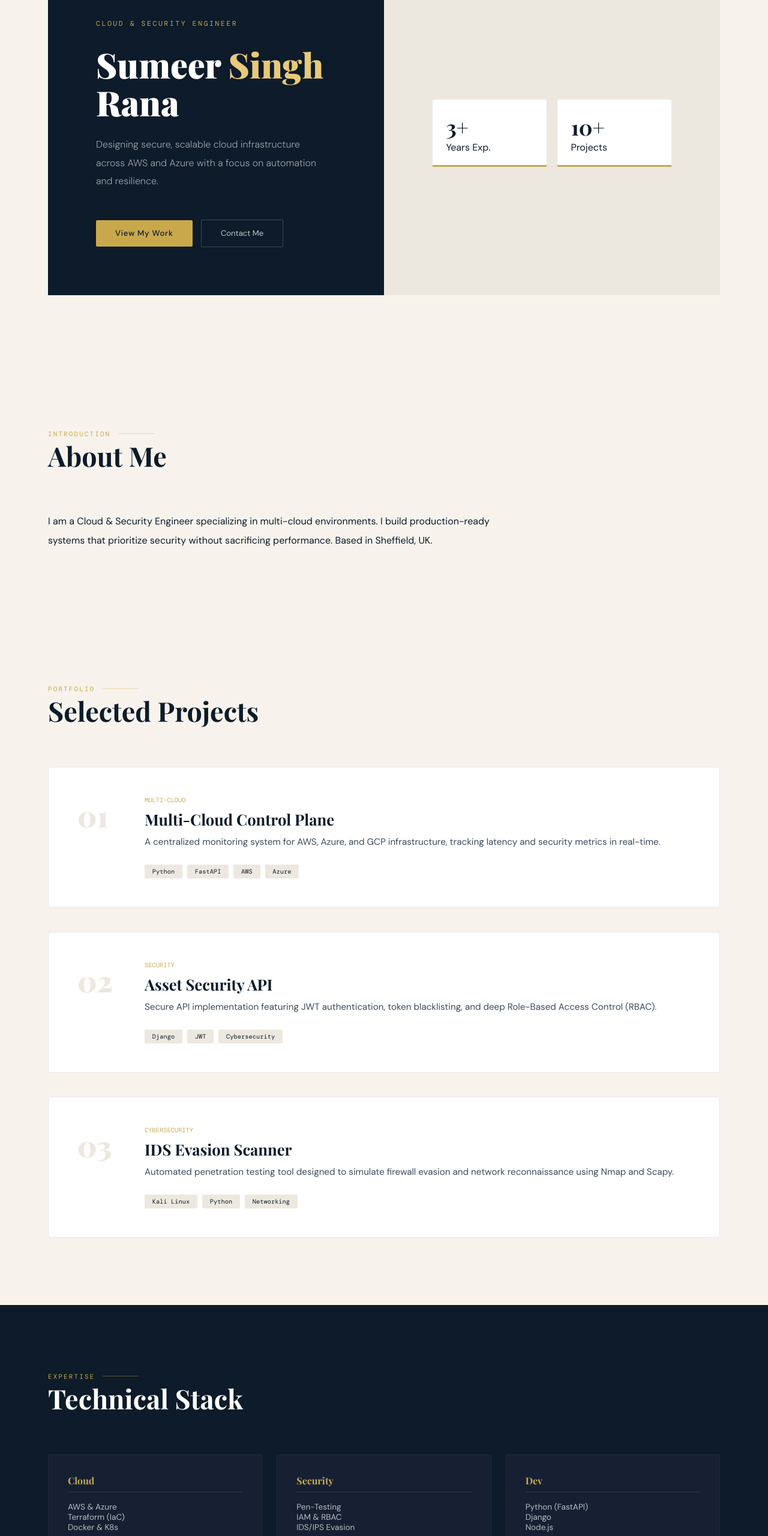
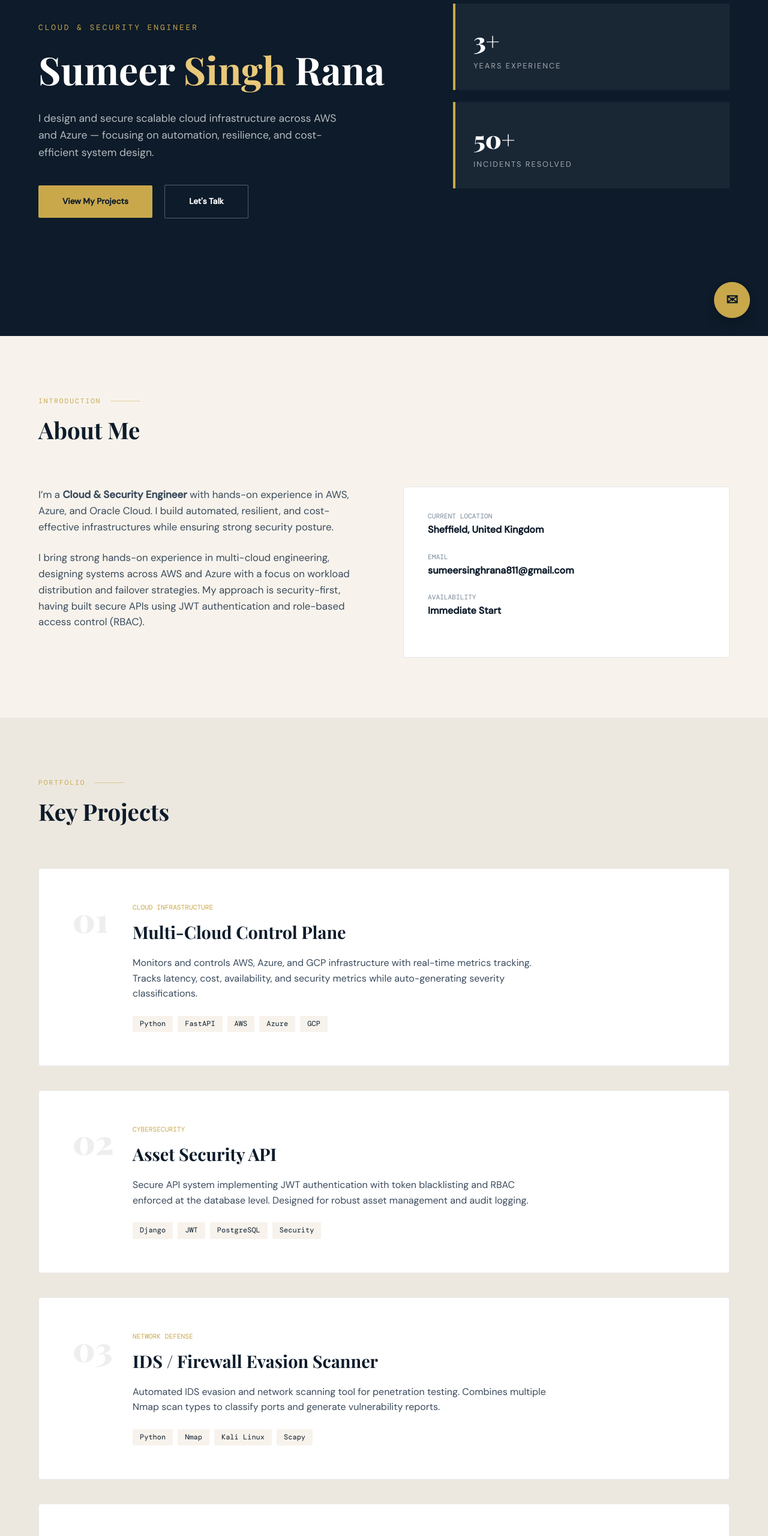
Before and after one commit to Singh847/sumeer-portfolio, a plain HTML site: page index.html in a window 1280 px wide. Shown: the part 240-2800 px from the top of the page at 60% size. Drawn offline with nearby package versions, Linux system fonts and the light colour scheme.

Commit message:
Update index.html

```diff
--- a/index.html
+++ b/index.html
@@ -22,85 +22,114 @@
     }
     *, *::before, *::after { box-sizing: border-box; margin: 0; padding: 0; }
     html { scroll-behavior: smooth; }
-    body { font-family: 'DM Sans', sans-serif; background: var(--cream); color: var(--text-dark); overflow-x: hidden; }
+    body { font-family: 'DM Sans', sans-serif; background: var(--cream); color: var(--text-dark); overflow-x: hidden; line-height: 1.6; }
 
+    /* Navigation */
     nav {
-      position: fixed; top: 0; left: 0; right: 0; z-index: 200;
+      position: fixed; top: 0; left: 0; right: 0; z-index: 1000;
       display: flex; justify-content: space-between; align-items: center;
-      padding: 1.4rem 5rem;
-      background: rgba(247,243,236,0.93);
-      backdrop-filter: blur(16px);
+      padding: 1.2rem 5%;
+      background: rgba(247,243,236,0.95);
+      backdrop-filter: blur(12px);
       border-bottom: 1px solid var(--border);
     }
-    .nav-logo { font-family: 'Playfair Display', serif; font-size: 1.1rem; color: var(--navy); }
+    .nav-logo { font-family: 'Playfair Display', serif; font-size: 1.2rem; font-weight: 900; color: var(--navy); text-decoration: none; }
     .nav-logo span { color: var(--gold); }
-    .nav-links { display: flex; gap: 2.5rem; list-style: none; }
-    .nav-links a { font-size: 0.82rem; font-weight: 500; color: var(--text-mid); text-decoration: none; letter-spacing: 0.04em; transition: color 0.2s; }
+    .nav-links { display: flex; gap: 2rem; list-style: none; }
+    .nav-links a { font-size: 0.85rem; font-weight: 500; color: var(--text-mid); text-decoration: none; transition: 0.3s; text-transform: uppercase; letter-spacing: 1px; }
     .nav-links a:hover { color: var(--gold); }
-    .nav-cta { padding: 0.55rem 1.4rem; background: var(--navy); color: var(--white) !important; border-radius: 2px; text-decoration: none; }
 
-    #hero { min-height: 100vh; display: grid; grid-template-columns: 1fr 1fr; align-items: stretch; }
-    .hero-left { background: var(--navy); padding: 10rem 5rem 5rem; display: flex; flex-direction: column; justify-content: center; position: relative; overflow: hidden; }
-    .hero-eyebrow { font-family: 'DM Mono', monospace; font-size: 0.72rem; letter-spacing: 0.22em; text-transform: uppercase; color: var(--gold); margin-bottom: 1.8rem; }
-    .hero-name { font-family: 'Playfair Display', serif; font-size: clamp(2.8rem, 4.5vw, 4.2rem); font-weight: 900; line-height: 1.1; color: var(--white); margin-bottom: 1.5rem; }
-    .hero-name em { font-style: normal; color: var(--gold-light); }
-    .hero-desc { font-size: 1rem; color: rgba(255,255,255,0.6); line-height: 1.9; max-width: 380px; margin-bottom: 3rem; font-weight: 300; }
+    /* Hero Section */
+    #hero {
+      min-height: 100vh;
+      display: grid;
+      grid-template-columns: 1.2fr 0.8fr;
+      align-items: center;
+      background: var(--navy);
+      color: white;
+      padding: 0 5%;
+    }
+    .hero-content { padding-top: 80px; }
+    .hero-eyebrow { font-family: 'DM Mono', monospace; color: var(--gold); font-size: 0.8rem; letter-spacing: 3px; margin-bottom: 1.5rem; }
+    .hero-name { font-family: 'Playfair Display', serif; font-size: clamp(2.5rem, 5vw, 4.5rem); line-height: 1.1; margin-bottom: 2rem; }
+    .hero-name em { color: var(--gold-light); font-style: normal; }
+    .hero-desc { max-width: 500px; color: rgba(255,255,255,0.7); margin-bottom: 2.5rem; font-size: 1.1rem; }
 
-    .btn-gold { display: inline-block; padding: 0.85rem 2rem; background: var(--gold); color: var(--navy); font-size: 0.82rem; font-weight: 500; letter-spacing: 0.06em; text-decoration: none; border-radius: 2px; transition: 0.2s; }
-    .btn-ghost { display: inline-block; padding: 0.85rem 2rem; border: 1px solid rgba(255,255,255,0.2); color: rgba(255,255,255,0.75); font-size: 0.82rem; text-decoration: none; border-radius: 2px; transition: 0.2s; }
+    .btn { display: inline-block; padding: 1rem 2.5rem; border-radius: 2px; text-decoration: none; font-weight: 600; font-size: 0.85rem; transition: 0.3s; }
+    .btn-gold { background: var(--gold); color: var(--navy); margin-right: 1rem; }
+    .btn-gold:hover { background: var(--gold-light); transform: translateY(-3px); }
+    .btn-outline { border: 1px solid rgba(255,255,255,0.3); color: white; }
+    .btn-outline:hover { border-color: var(--gold); color: var(--gold); }
 
-    .hero-right { background: var(--cream2); padding: 10rem 5rem 5rem; display: flex; flex-direction: column; justify-content: center; gap: 1.2rem; }
-    .kpi-row { display: grid; grid-template-columns: 1fr 1fr; gap: 1rem; }
-    .kpi { background: var(--white); border: 1px solid var(--border); padding: 1.4rem; border-radius: 3px; position: relative; }
-    .kpi::before { content: ''; position: absolute; bottom: 0; left: 0; right: 0; height: 3px; background: var(--gold); }
-    .kpi-num { font-family: 'Playfair Display', serif; font-size: 2.2rem; font-weight: 700; color: var(--navy); }
+    /* General Section Styling */
+    section { padding: 100px 5%; }
+    .section-header { margin-bottom: 4rem; }
+    .section-eyebrow { font-family: 'DM Mono', monospace; font-size: 0.7rem; color: var(--gold); text-transform: uppercase; letter-spacing: 2px; display: flex; align-items: center; gap: 15px; }
+    .section-eyebrow::after { content: ''; width: 50px; height: 1px; background: var(--gold); opacity: 0.5; }
+    .section-title { font-family: 'Playfair Display', serif; font-size: clamp(2rem, 3vw, 3rem); color: var(--navy); margin-top: 0.5rem; }
 
-    section { padding: 7rem 5rem; }
-    .section-header { margin-bottom: 4rem; }
-    .section-eyebrow { font-family: 'DM Mono', monospace; font-size: 0.68rem; letter-spacing: 0.2em; color: var(--gold); text-transform: uppercase; display: flex; align-items: center; gap: 0.8rem; }
-    .section-eyebrow::after { content: ''; flex: 1; max-width: 60px; height: 1px; background: var(--gold); opacity: 0.4; }
-    .section-title { font-family: 'Playfair Display', serif; font-size: clamp(2rem, 3.5vw, 2.8rem); font-weight: 700; color: var(--navy); }
+    /* About Grid */
+    .about-grid { display: grid; grid-template-columns: 1fr 1fr; gap: 4rem; align-items: start; }
+    .about-text p { margin-bottom: 1.5rem; font-size: 1.05rem; color: var(--text-mid); }
+    .info-card { background: white; padding: 2.5rem; border-radius: 4px; border: 1px solid var(--border); }
+    .info-item { margin-bottom: 1.5rem; }
+    .info-label { font-family: 'DM Mono'; font-size: 0.7rem; color: var(--text-light); text-transform: uppercase; }
+    .info-value { font-weight: 600; color: var(--navy); }
 
-    /* PROJECTS SECTION STYLES */
-    #projects { background: var(--cream); }
+    /* Projects (The Fixed Part) */
+    #projects { background: var(--cream2); }
     .projects-list { display: flex; flex-direction: column; gap: 2.5rem; }
-    .project-item {
-      display: grid; grid-template-columns: 80px 1fr; gap: 2rem; align-items: start;
-      background: var(--white); border: 1px solid var(--border); border-radius: 4px;
-      padding: 3rem; transition: 0.3s;
+    .project-card {
+      display: grid;
+      grid-template-columns: 100px 1fr;
+      background: var(--white);
+      padding: 3.5rem;
+      border-radius: 4px;
+      border: 1px solid var(--border);
+      transition: 0.4s cubic-bezier(0.165, 0.84, 0.44, 1);
     }
-    .project-item:hover { transform: translateY(-5px); box-shadow: 0 10px 30px rgba(0,0,0,0.05); }
-    .project-num { font-family: 'Playfair Display', serif; font-size: 3rem; font-weight: 900; color: var(--cream2); }
-    .project-label { font-family: 'DM Mono', monospace; font-size: 0.65rem; color: var(--gold); text-transform: uppercase; margin-bottom: 0.5rem; }
-    .project-title { font-family: 'Playfair Display', serif; font-size: 1.6rem; color: var(--navy); margin-bottom: 0.5rem; }
-    .project-desc { font-size: 0.95rem; color: var(--text-mid); line-height: 1.8; margin-bottom: 1.5rem; }
-    .tags { display: flex; gap: 0.5rem; flex-wrap: wrap; }
-    .tag { font-family: 'DM Mono', monospace; font-size: 0.65rem; padding: 0.3rem 0.8rem; background: var(--cream2); border-radius: 2px; }
+    .project-card:hover { transform: translateY(-8px); box-shadow: 0 20px 40px rgba(13,27,42,0.05); }
+    .project-num { font-family: 'Playfair Display'; font-size: 3.5rem; font-weight: 900; color: #eee; line-height: 1; }
+    .project-tag { font-family: 'DM Mono'; color: var(--gold); font-size: 0.7rem; text-transform: uppercase; margin-bottom: 0.5rem; display: block; }
+    .project-card h3 { font-family: 'Playfair Display'; font-size: 1.8rem; margin-bottom: 1rem; color: var(--navy); }
+    .project-card p { color: var(--text-mid); margin-bottom: 1.5rem; max-width: 700px; }
+    .tag-cloud { display: flex; gap: 8px; flex-wrap: wrap; }
+    .tag-cloud span { background: var(--cream); padding: 4px 12px; font-size: 0.75rem; border-radius: 2px; font-family: 'DM Mono'; }
 
+    /* Skills Grid */
     #skills { background: var(--navy); color: white; }
-    .skills-grid { display: grid; grid-template-columns: repeat(auto-fit, minmax(250px, 1fr)); gap: 1.5rem; }
-    .skill-card { background: var(--navy2); padding: 2rem; border-radius: 4px; border: 1px solid rgba(255,255,255,0.05); }
-    .skill-card-title { color: var(--gold); font-family: 'Playfair Display'; margin-bottom: 1rem; border-bottom: 1px solid rgba(255,255,255,0.1); padding-bottom: 0.5rem; }
-    .skill-items { list-style: none; font-size: 0.85rem; color: rgba(255,255,255,0.7); }
+    #skills .section-title { color: white; }
+    .skills-container { display: grid; grid-template-columns: repeat(auto-fit, minmax(280px, 1fr)); gap: 2rem; }
+    .skill-box { background: var(--navy2); padding: 2.5rem; border: 1px solid rgba(255,255,255,0.05); border-radius: 4px; }
+    .skill-box h4 { font-family: 'Playfair Display'; font-size: 1.3rem; color: var(--gold); margin-bottom: 1.5rem; border-bottom: 1px solid rgba(255,255,255,0.1); padding-bottom: 10px; }
+    .skill-list { list-style: none; }
+    .skill-list li { font-size: 0.9rem; margin-bottom: 0.8rem; opacity: 0.8; display: flex; align-items: center; gap: 10px; }
+    .skill-list li::before { content: '→'; color: var(--gold); font-size: 0.8rem; }
 
-    #experience { background: white; }
-    .exp-grid { display: grid; grid-template-columns: 1fr 1fr; gap: 4rem; }
-    .exp-item { margin-bottom: 2rem; padding-bottom: 2rem; border-bottom: 1px solid var(--border); }
+    /* Experience */
+    .exp-grid { display: grid; grid-template-columns: 1fr 1fr; gap: 5%; }
+    .exp-column h4 { font-family: 'DM Mono'; font-size: 0.8rem; color: var(--gold); margin-bottom: 2rem; border-bottom: 1px solid var(--border); padding-bottom: 10px; }
+    .exp-item { margin-bottom: 3rem; }
+    .exp-date { font-size: 0.8rem; color: var(--text-light); font-family: 'DM Mono'; }
+    .exp-item h3 { font-family: 'Playfair Display'; font-size: 1.4rem; margin: 5px 0; }
+    .exp-org { color: var(--gold); font-weight: 600; margin-bottom: 10px; font-size: 0.9rem; }
+    .exp-item p { font-size: 0.95rem; color: var(--text-mid); }
 
-    #contact { background: var(--navy); color: white; text-align: center; }
-    #contact a { color: var(--gold); }
-
-    @media (max-width: 900px) {
-      #hero, .exp-grid { grid-template-columns: 1fr; }
-      nav, section { padding: 2rem; }
-      .project-item { grid-template-columns: 1fr; padding: 2rem; }
+    /* Responsive */
+    @media (max-width: 992px) {
+      #hero, .about-grid, .exp-grid { grid-template-columns: 1fr; }
+      .hero-right { display: none; }
+      .project-card { grid-template-columns: 1fr; padding: 2rem; }
+      .project-num { margin-bottom: 1rem; }
+      nav { padding: 1rem 5%; }
+      .nav-links { display: none; }
     }
   </style>
 </head>
 <body>
 
   <nav>
-    <div class="nav-logo">Sumeer <span>Rana</span></div>
+    <a href="#" class="nav-logo">Sumeer <span>Rana</span></a>
     <ul class="nav-links">
       <li><a href="#about">About</a></li>
       <li><a href="#projects">Projects</a></li>
@@ -108,24 +137,28 @@
       <li><a href="#experience">Experience</a></li>
       <li><a href="#contact">Contact</a></li>
     </ul>
-    <a href="mailto:sumeersinghrana811@gmail.com" class="nav-cta">Hire Me</a>
+    <a href="mailto:sumeersinghrana811@gmail.com" style="background: var(--navy); color: white; padding: 10px 20px; text-decoration: none; border-radius: 2px; font-size: 0.8rem;">HIRE ME</a>
   </nav>
 
   <section id="hero">
-    <div class="hero-left">
-      <div class="hero-eyebrow">Cloud & Security Engineer</div>
+    <div class="hero-content">
+      <div class="hero-eyebrow">CLOUD & SECURITY ENGINEER</div>
       <h1 class="hero-name">Sumeer <em>Singh</em> Rana</h1>
-      <p class="hero-desc">Designing secure, scalable cloud infrastructure across AWS and Azure with a focus on automation and resilience.</p>
-      <div class="hero-actions">
-        <a href="#projects" class="btn-gold">View My Work</a>
-        <a href="mailto:sumeersinghrana811@gmail.com" class="btn-ghost" style="margin-left:10px;">Contact Me</a>
+      <p class="hero-desc">I design and secure scalable cloud infrastructure across AWS and Azure — focusing on automation, resilience, and cost-efficient system design.</p>
+      <div class="hero-btns">
+        <a href="#projects" class="btn btn-gold">View My Projects</a>
+        <a href="mailto:sumeersinghrana811@gmail.com" class="btn btn-outline">Let's Talk</a>
       </div>
     </div>
-    <div class="hero-right">
-      <div class="kpi-row">
-        <div class="kpi"><div class="kpi-num">3+</div><div>Years Exp.</div></div>
-        <div class="kpi"><div class="kpi-num">10+</div><div>Projects</div></div>
-      </div>
+    <div class="hero-right" style="display: flex; flex-direction: column; gap: 20px;">
+        <div style="background: rgba(255,255,255,0.05); padding: 30px; border-left: 4px solid var(--gold);">
+            <div style="font-size: 2.5rem; font-family: 'Playfair Display'; font-weight: 900;">3+</div>
+            <div style="font-size: 0.8rem; opacity: 0.6; letter-spacing: 2px;">YEARS EXPERIENCE</div>
+        </div>
+        <div style="background: rgba(255,255,255,0.05); padding: 30px; border-left: 4px solid var(--gold);">
+            <div style="font-size: 2.5rem; font-family: 'Playfair Display'; font-weight: 900;">50+</div>
+            <div style="font-size: 0.8rem; opacity: 0.6; letter-spacing: 2px;">INCIDENTS RESOLVED</div>
+        </div>
     </div>
   </section>
 
@@ -134,48 +167,79 @@
       <div class="section-eyebrow">Introduction</div>
       <h2 class="section-title">About Me</h2>
     </div>
-    <p style="max-width: 800px; line-height: 2;">I am a Cloud & Security Engineer specializing in multi-cloud environments. I build production-ready systems that prioritize security without sacrificing performance. Based in Sheffield, UK.</p>
+    <div class="about-grid">
+      <div class="about-text">
+        <p>I’m a <strong>Cloud & Security Engineer</strong> with hands-on experience in AWS, Azure, and Oracle Cloud. I build automated, resilient, and cost-effective infrastructures while ensuring strong security posture.</p>
+        <p>I bring strong hands-on experience in multi-cloud engineering, designing systems across AWS and Azure with a focus on workload distribution and failover strategies. My approach is security-first, having built secure APIs using JWT authentication and role-based access control (RBAC).</p>
+      </div>
+      <div class="info-card">
+        <div class="info-item">
+          <div class="info-label">Current Location</div>
+          <div class="info-value">Sheffield, United Kingdom</div>
+        </div>
+        <div class="info-item">
+          <div class="info-label">Email</div>
+          <div class="info-value">sumeersinghrana811@gmail.com</div>
+        </div>
+        <div class="info-item">
+          <div class="info-label">Availability</div>
+          <div class="info-value">Immediate Start</div>
+        </div>
+      </div>
+    </div>
   </section>
 
   <section id="projects">
     <div class="section-header">
       <div class="section-eyebrow">Portfolio</div>
-      <h2 class="section-title">Selected Projects</h2>
+      <h2 class="section-title">Key Projects</h2>
     </div>
 
     <div class="projects-list">
-      <div class="project-item">
+      <div class="project-card">
         <div class="project-num">01</div>
         <div>
-          <div class="project-label">Multi-Cloud</div>
-          <h3 class="project-title">Multi-Cloud Control Plane</h3>
-          <p class="project-desc">A centralized monitoring system for AWS, Azure, and GCP infrastructure, tracking latency and security metrics in real-time.</p>
-          <div class="tags">
-            <span class="tag">Python</span><span class="tag">FastAPI</span><span class="tag">AWS</span><span class="tag">Azure</span>
+          <span class="project-tag">Cloud Infrastructure</span>
+          <h3>Multi-Cloud Control Plane</h3>
+          <p>Monitors and controls AWS, Azure, and GCP infrastructure with real-time metrics tracking. Tracks latency, cost, availability, and security metrics while auto-generating severity classifications.</p>
+          <div class="tag-cloud">
+            <span>Python</span><span>FastAPI</span><span>AWS</span><span>Azure</span><span>GCP</span>
           </div>
         </div>
       </div>
 
-      <div class="project-item">
+      <div class="project-card">
         <div class="project-num">02</div>
         <div>
-          <div class="project-label">Security</div>
-          <h3 class="project-title">Asset Security API</h3>
-          <p class="project-desc">Secure API implementation featuring JWT authentication, token blacklisting, and deep Role-Based Access Control (RBAC).</p>
-          <div class="tags">
-            <span class="tag">Django</span><span class="tag">JWT</span><span class="tag">Cybersecurity</span>
+          <span class="project-tag">Cybersecurity</span>
+          <h3>Asset Security API</h3>
+          <p>Secure API system implementing JWT authentication with token blacklisting and RBAC enforced at the database level. Designed for robust asset management and audit logging.</p>
+          <div class="tag-cloud">
+            <span>Django</span><span>JWT</span><span>PostgreSQL</span><span>Security</span>
           </div>
         </div>
       </div>
 
-      <div class="project-item">
+      <div class="project-card">
         <div class="project-num">03</div>
         <div>
-          <div class="project-label">Cybersecurity</div>
-          <h3 class="project-title">IDS Evasion Scanner</h3>
-          <p class="project-desc">Automated penetration testing tool designed to simulate firewall evasion and network reconnaissance using Nmap and Scapy.</p>
-          <div class="tags">
-            <span class="tag">Kali Linux</span><span class="tag">Python</span><span class="tag">Networking</span>
+          <span class="project-tag">Network Defense</span>
+          <h3>IDS / Firewall Evasion Scanner</h3>
+          <p>Automated IDS evasion and network scanning tool for penetration testing. Combines multiple Nmap scan types to classify ports and generate vulnerability reports.</p>
+          <div class="tag-cloud">
+            <span>Python</span><span>Nmap</span><span>Kali Linux</span><span>Scapy</span>
+          </div>
+        </div>
+      </div>
+
+      <div class="project-card">
+        <div class="project-num">04</div>
+        <div>
+          <span class="project-tag">Real-Time Systems</span>
+          <h3>CPS Security Simulation</h3>
+          <p>Simulates industrial systems under cyber attack with real-time mitigation. Uses PID control for fault injection and a 5-state mitigation system for resilience.</p>
+          <div class="tag-cloud">
+            <span>Python</span><span>PID Control</span><span>State Machines</span>
           </div>
         </div>
       </div>
@@ -185,20 +249,35 @@
   <section id="skills">
     <div class="section-header">
       <div class="section-eyebrow">Expertise</div>
-      <h2 class="section-title" style="color:white;">Technical Stack</h2>
+      <h2 class="section-title">Technical Stack</h2>
     </div>
-    <div class="skills-grid">
-      <div class="skill-card">
-        <h4 class="skill-card-title">Cloud</h4>
-        <ul class="skill-items"><li>AWS & Azure</li><li>Terraform (IaC)</li><li>Docker & K8s</li></ul>
+    <div class="skills-container">
+      <div class="skill-box">
+        <h4>Cloud & DevOps</h4>
+        <ul class="skill-list">
+          <li>AWS (EC2, S3, IAM, CloudWatch)</li>
+          <li>Azure & GCP Integration</li>
+          <li>Terraform & Infrastructure as Code</li>
+          <li>Docker & Kubernetes</li>
+        </ul>
       </div>
-      <div class="skill-card">
-        <h4 class="skill-card-title">Security</h4>
-        <ul class="skill-items"><li>Pen-Testing</li><li>IAM & RBAC</li><li>IDS/IPS Evasion</li></ul>
+      <div class="skill-box">
+        <h4>Security</h4>
+        <ul class="skill-list">
+          <li>JWT Auth & RBAC Systems</li>
+          <li>Network Scanning & Pen-Testing</li>
+          <li>IDS / Firewall Evasion</li>
+          <li>Vulnerability Assessment</li>
+        </ul>
       </div>
-      <div class="skill-card">
-        <h4 class="skill-card-title">Dev</h4>
-        <ul class="skill-items"><li>Python (FastAPI)</li><li>Django</li><li>Node.js</li></ul>
+      <div class="skill-box">
+        <h4>Development</h4>
+        <ul class="skill-list">
+          <li>Python (Automation & Tools)</li>
+          <li>Django & FastAPI</li>
+          <li>Node.js & Express</li>
+          <li>REST API Architecture</li>
+        </ul>
       </div>
     </div>
   </section>
@@ -206,27 +285,50 @@
   <section id="experience">
     <div class="section-header">
       <div class="section-eyebrow">Journey</div>
-      <h2 class="section-title">Experience</h2>
+      <h2 class="section-title">Work Experience</h2>
     </div>
     <div class="exp-grid">
-      <div class="exp-item">
-        <h4 style="color:var(--gold);">2024 - Present</h4>
-        <h3>Cybersecurity Intern</h3>
-        <p>Future Interns, Sheffield. Focus on threat analysis and risk assessment.</p>
+      <div class="exp-column">
+        <h4>PROFESSIONAL ROLES</h4>
+        <div class="exp-item">
+          <div class="exp-date">2024 – PRESENT</div>
+          <h3>Cybersecurity Intern</h3>
+          <div class="exp-org">Future Interns, Sheffield, UK</div>
+          <p>Analyzing real-world threats and performing risk assessments while strengthening knowledge of cloud security and secure system practices.</p>
+        </div>
+        <div class="exp-item">
+          <div class="exp-date">2024 – PRESENT</div>
+          <h3>Independent Software Engineer</h3>
+          <div class="exp-org">Self-Employed</div>
+          <p>Delivered production-ready projects including multi-cloud orchestration systems, secure REST APIs, and fault management simulations.</p>
+        </div>
       </div>
-      <div class="exp-item">
-        <h4 style="color:var(--gold);">2020 - 2023</h4>
-        <h3>Customer Support Engineer</h3>
-        <p>Tech Mahindra. Troubleshooting complex technical connectivity and cloud access issues.</p>
+      <div class="exp-column">
+        <h4>PREVIOUS ROLES</h4>
+        <div class="exp-item">
+          <div class="exp-date">2020 – 2023</div>
+          <h3>Customer Support Engineer</h3>
+          <div class="exp-org">Tech Mahindra, India</div>
+          <p>Resolved 50+ technical issues daily. Troubleshot cloud access, software failures, and connectivity problems for global users.</p>
+        </div>
+        <div class="exp-item">
+            <div class="exp-date">2023 – PRESENT</div>
+            <h3>Floor Staff Lead</h3>
+            <div class="exp-org">Cambridge Street Collective, UK</div>
+            <p>Managing real-time operational decisions and staff scheduling in a fast-paced environment with 300+ daily customers.</p>
+          </div>
       </div>
     </div>
   </section>
 
-  <section id="contact">
-    <h2 class="section-title" style="color:white; margin-bottom: 2rem;">Let's Work Together</h2>
-    <p>Currently open to Cloud, DevOps, and Security roles in the UK.</p>
-    <p style="margin-top: 2rem;"><a href="mailto:sumeersinghrana811@gmail.com">sumeersinghrana811@gmail.com</a></p>
+  <section id="contact" style="background: var(--navy); color: white; text-align: center; padding: 120px 5%;">
+    <div class="section-eyebrow" style="justify-content: center;">Get In Touch</div>
+    <h2 class="section-title" style="color: white; margin-bottom: 2rem;">Let's Build Something Secure</h2>
+    <p style="max-width: 600px; margin: 0 auto 3rem; opacity: 0.7;">Actively seeking Cloud, DevOps, or Security Engineer roles across the UK. Open to immediate start.</p>
+    <a href="mailto:sumeersinghrana811@gmail.com" style="font-family: 'Playfair Display'; font-size: clamp(1.5rem, 4vw, 3rem); color: var(--gold); text-decoration: none; font-weight: 700;">sumeersinghrana811@gmail.com</a>
   </section>
+
+  <a href="mailto:sumeersinghrana811@gmail.com" style="position: fixed; bottom: 30px; right: 30px; background: var(--gold); color: var(--navy); width: 60px; height: 60px; border-radius: 50%; display: flex; align-items: center; justify-content: center; font-size: 1.5rem; text-decoration: none; box-shadow: 0 10px 20px rgba(0,0,0,0.2); z-index: 1000; font-weight: bold;">✉</a>
 
 </body>
 </html>
```
